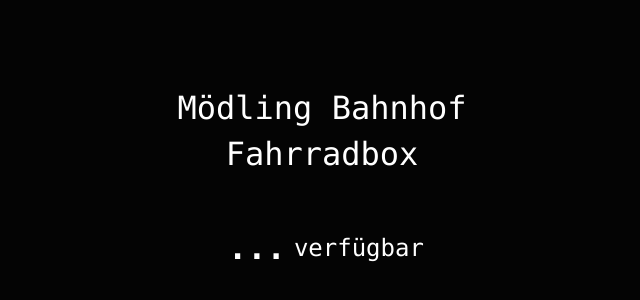
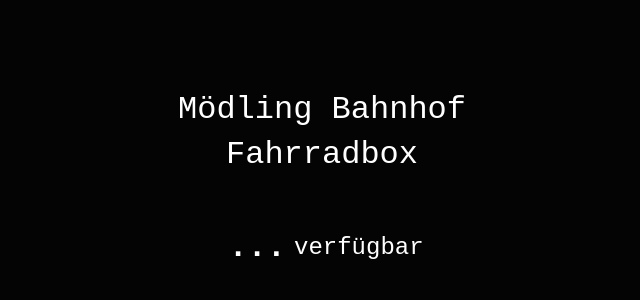
Before and after one commit to toobeeh/safetydock, a plain HTML site: page index.html in a window 1280 px wide. Shown: the part 210-510 px from the top of the page, without its empty margins (318-958 px from the left). Drawn offline with Linux system fonts and the light colour scheme; no server answers.

Commit message:
change to websafe font

```diff
--- a/style.css
+++ b/style.css
@@ -8,7 +8,7 @@ body {
     align-items: center;
     background-color: rgb(4, 4, 4);
     margin: 0;
-    font-family: 'Consolas';
+    font-family: 'Courier New';
     color: white;
 }
 
```
